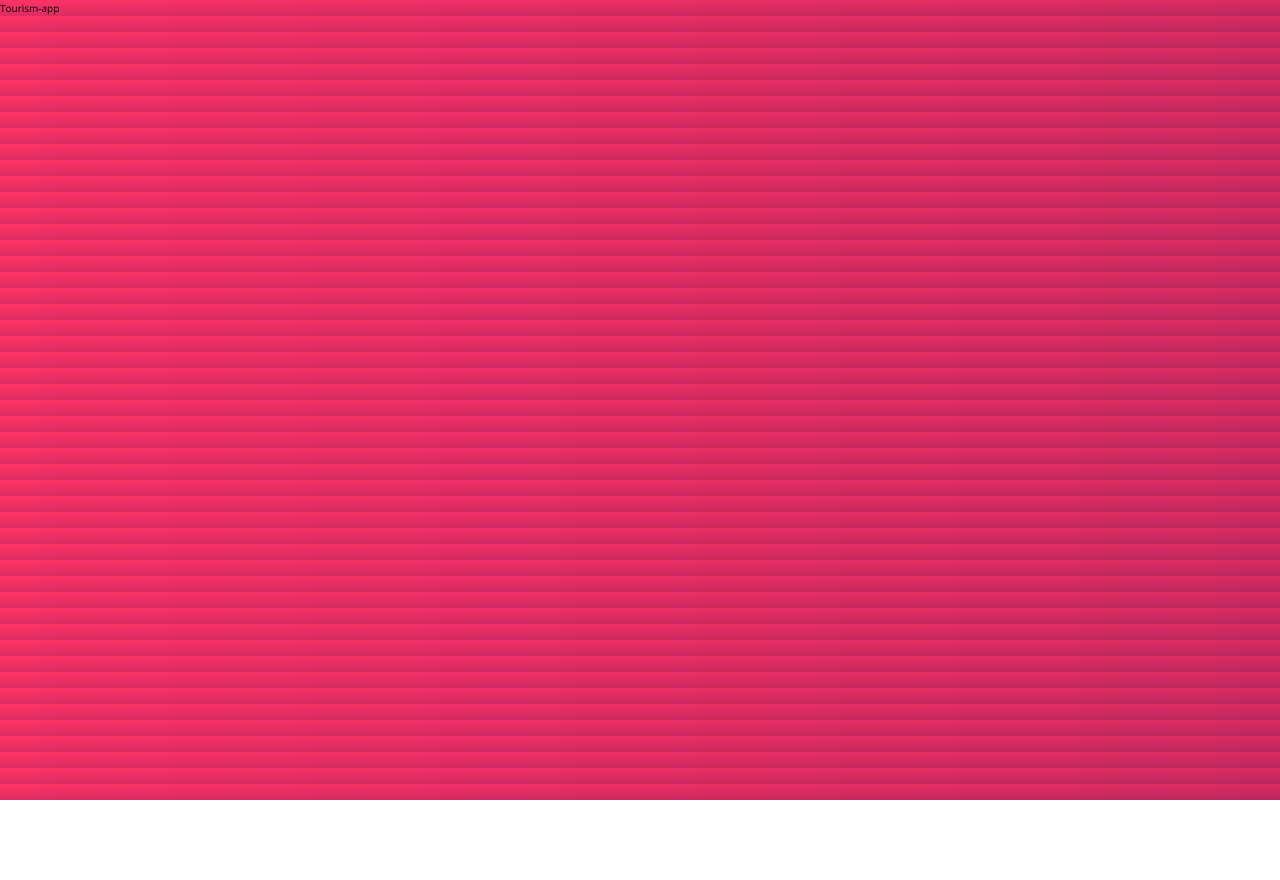
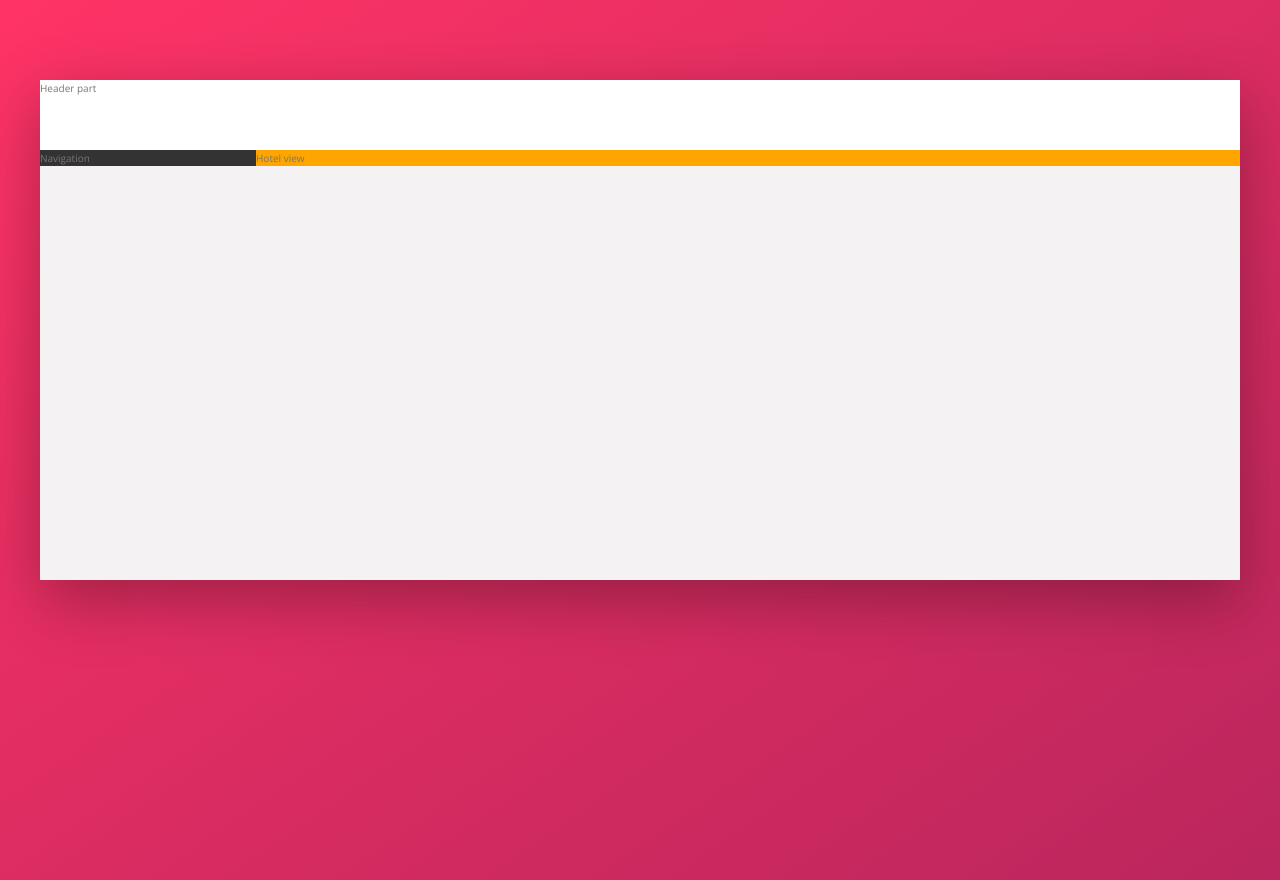
Before and after one commit to BradBones/tourism-site, a website: page index.html in a window 1280 px wide. Before the commit the page ends 800 px from the top, so only its background shows below. Drawn offline with nearby package versions, Linux system fonts and the light colour scheme.

Commit message:
basic layout

```diff
--- a/index.html
+++ b/index.html
@@ -11,6 +11,21 @@
         <title>trillo &mdash; Your all-in-one booking app</title>
     </head>
     <body>
-        Tourism-app
+        <div class="container">
+            <header class="header">
+                Header part
+            </header>
+            <!-- flex container -->
+            <div class="content">
+                <!-- flex item 1 -->
+                <nav class="sidebar">
+                    Navigation
+                </nav>
+                <!-- flex item 2 -->
+                <main class="hotel-view">
+                    Hotel view
+                </main>
+            </div>
+        </div>
     </body>
 </html>
--- a/sass/_base.scss
+++ b/sass/_base.scss
@@ -21,6 +21,17 @@ Grey dark 3: #999
     --color-primary: #eb2f64;
     --color-primary-light: #FF3366;
     --color-primary-dark: #BA265D;
+
+    --color-grey-light-1: #faf9f9;
+    --color-grey-light-2: #f4f2f2;
+    --color-grey-light-3: #f0eeee;
+    --color-grey-light-4: #ccc;
+
+    --color-grey-dark-1: #333;
+    --color-grey-dark-2: #777;
+    --color-grey-dark-3: #999;
+
+    --shadow-dark: 0 2rem 6rem rgba(0, 0, 0, 0.3);
 }
 
 
@@ -44,6 +55,10 @@ body {
     font-family: 'Open Sans', sans-serif;
     font-weight: 400;
     line-height: 1.6;
+    color: var(--color-grey-dark-2);
     background-image: linear-gradient(to right bottom, var(--color-primary-light), var(--color-primary-dark));
     background-size: cover;
+    background-repeat: no-repeat;
+
+    min-height: 100vh;
 }
--- a/sass/_layout.scss
+++ b/sass/_layout.scss
@@ -0,0 +1,34 @@
+.container {
+    max-width: 120rem;
+    margin: 8rem auto;
+    background-color: var(--color-grey-light-2);
+    box-shadow: var(--shadow-dark);
+
+    min-height: 50rem; // for testing
+}
+
+.header {
+    height: 7rem;
+    background-color: #fff;
+    border-bottom: var(--color-grey-light-2);
+
+}
+
+.content {
+    display: flex;
+}
+
+.sidebar {
+    background-color: var(--color-grey-dark-1);
+
+    // flex- grow, shrink, basis
+    flex: 0 0 18%;
+}
+
+.hotel-view {
+    background-color: #fff;
+    background-color: orange;
+
+    // tells the element to occupy as much space as it can within the container
+    flex: 1;
+}
```
Also changed, not shown: css/style.css.
